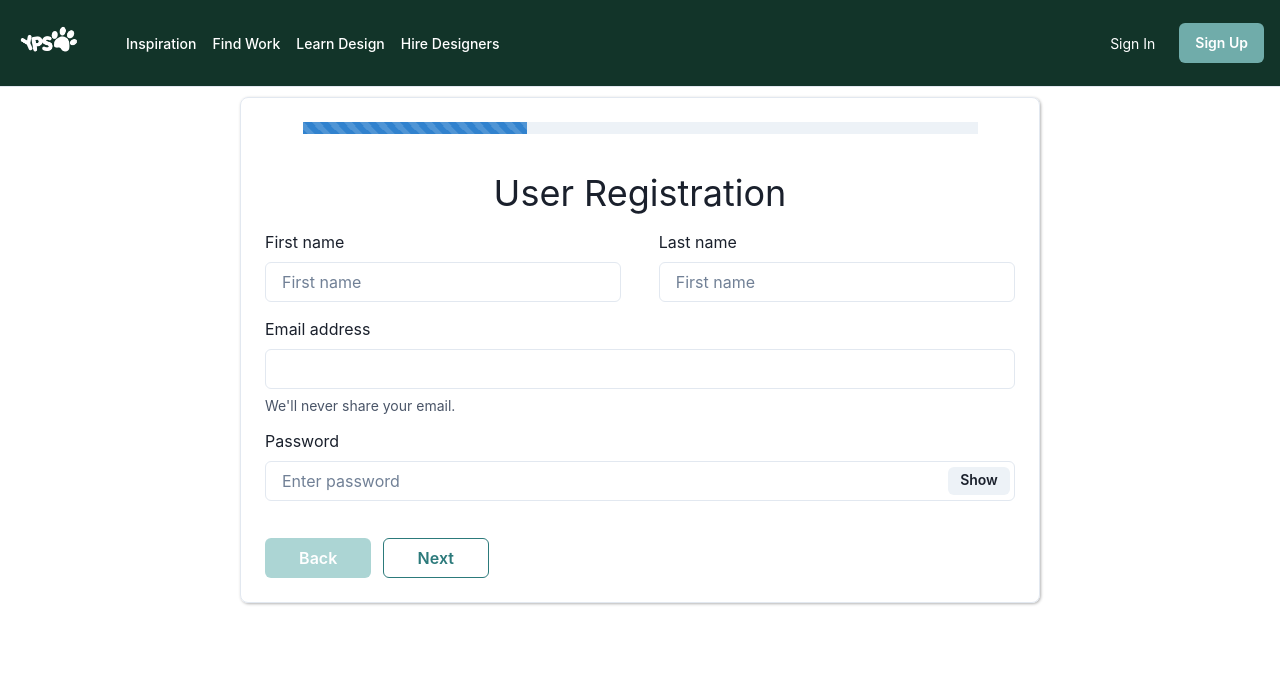
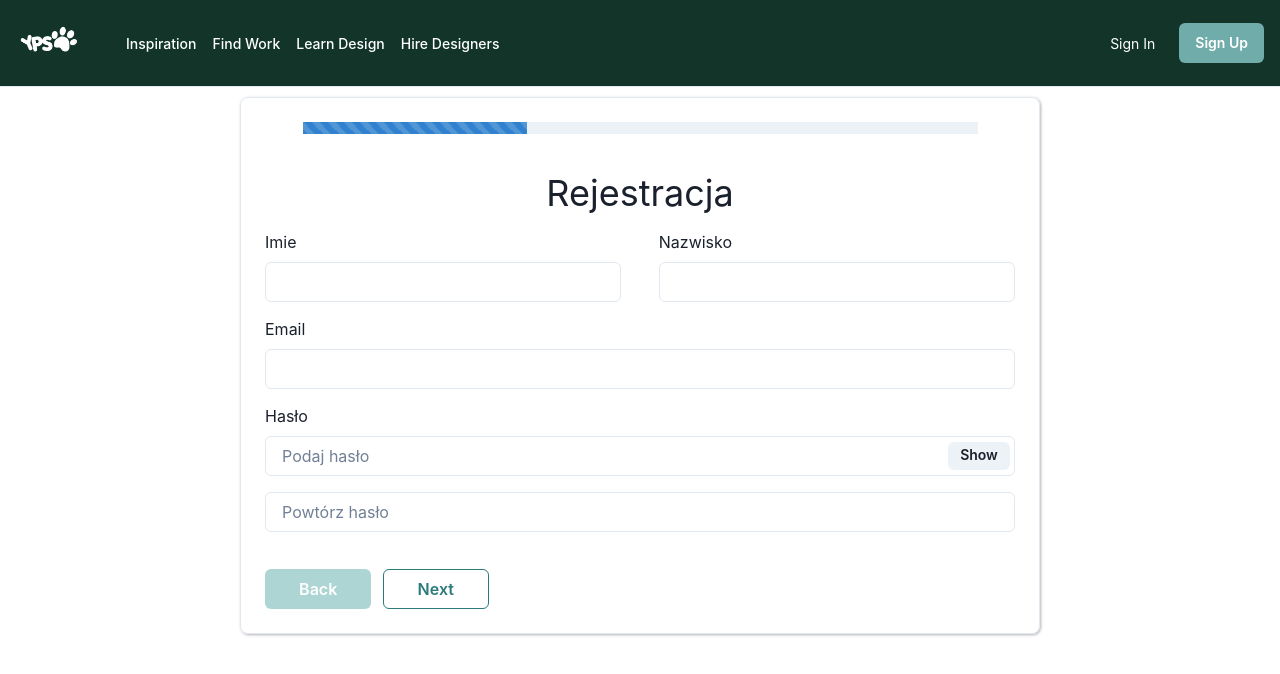
Before and after one commit to kczmrz/YourPetStory, a Next.js app: page /register in a window 1280 px wide. Shown: the top 674 px of the page. Built offline with nearby package versions, Linux system fonts and the light colour scheme.

Commit message:
Change sentences language to polish and add input for age

```diff
--- a/src/components/registerPage/firstStep.tsx
+++ b/src/components/registerPage/firstStep.tsx
@@ -9,40 +9,39 @@ export default function FirstStep() {
     return (
         <>
           <Heading w="100%" textAlign={'center'} fontWeight="normal" mb="2%">
-            User Registration
+            Rejestracja
           </Heading>
           <Flex>
             <FormControl mr="5%">
               <FormLabel htmlFor="first-name" fontWeight={'normal'}>
-                First name
+                Imie
               </FormLabel>
-              <Input id="first-name" placeholder="First name" />
+              <Input id="first-name" />
             </FormControl>
 
             <FormControl>
               <FormLabel htmlFor="last-name" fontWeight={'normal'}>
-                Last name
+                Nazwisko
               </FormLabel>
-              <Input id="last-name" placeholder="First name" />
+              <Input id="last-name" />
             </FormControl>
           </Flex>
           <FormControl mt="2%">
             <FormLabel htmlFor="email" fontWeight={'normal'}>
-              Email address
+              Email
             </FormLabel>
             <Input id="email" type="email" />
-            <FormHelperText>We'll never share your email.</FormHelperText>
           </FormControl>
 
           <FormControl>
             <FormLabel htmlFor="password" fontWeight={'normal'} mt="2%">
-              Password
+              Hasło
             </FormLabel>
-            <InputGroup size="md">
+            <InputGroup size="md" marginBottom={"1rem"}>
               <Input
                 pr="4.5rem"
                 type={show ? 'text' : 'password'}
-                placeholder="Enter password"
+                placeholder="Podaj hasło"
               />
               <InputRightElement width="4.5rem">
                 <Button h="1.75rem" size="sm" onClick={handleClick}>
@@ -50,6 +49,13 @@ export default function FirstStep() {
                 </Button>
               </InputRightElement>
             </InputGroup>
+            <InputGroup size="md">
+              <Input
+                pr="4.5rem"
+                type={show ? 'text' : 'password'}
+                placeholder="Powtórz hasło"
+              />
+            </InputGroup>
           </FormControl>
         </>
       );
--- a/src/components/registerPage/secondStep.tsx
+++ b/src/components/registerPage/secondStep.tsx
@@ -8,8 +8,28 @@ export default function SecondStep() {
     return (
         <>
           <Heading w="100%" textAlign={'center'} fontWeight="normal" mb="2%">
-            User Details
+            Dane użytkownika
           </Heading>
+          <FormControl as={GridItem} mb={"1rem"}>
+            <FormLabel
+              fontSize="sm"
+              fontWeight="md"
+              color="gray.700"
+              _dark={{
+                color: 'gray.50',
+            }}>
+              Wiek
+            </FormLabel>
+            <Input
+              type="number"
+              focusBorderColor="brand.400"
+              shadow="sm"
+              size="sm"
+              w="full"
+              rounded="md"
+            >
+            </Input>
+          </FormControl>
           <FormControl as={GridItem} colSpan={[6, 3]}>
             <FormLabel
               htmlFor="country"
@@ -19,13 +39,13 @@ export default function SecondStep() {
               _dark={{
                 color: 'gray.50',
               }}>
-              Country / Region
+              Państwo
             </FormLabel>
             <Select
               id="country"
               name="country"
               autoComplete="country"
-              placeholder="Select option"
+              placeholder="Wybierz"
               focusBorderColor="brand.400"
               shadow="sm"
               size="sm"
@@ -47,7 +67,7 @@ export default function SecondStep() {
                 color: 'gray.50',
               }}
               mt="2%">
-              Street address
+              Ulica
             </FormLabel>
             <Input
               type="text"
@@ -72,7 +92,7 @@ export default function SecondStep() {
                 color: 'gray.50',
               }}
               mt="2%">
-              City
+              Miasto
             </FormLabel>
             <Input
               type="text"
@@ -86,56 +106,6 @@ export default function SecondStep() {
               rounded="md"
             />
           </FormControl>
-
-          <FormControl as={GridItem} colSpan={[6, 3, null, 2]}>
-            <FormLabel
-              htmlFor="state"
-              fontSize="sm"
-              fontWeight="md"
-              color="gray.700"
-              _dark={{
-                color: 'gray.50',
-              }}
-              mt="2%">
-              State / Province
-            </FormLabel>
-            <Input
-              type="text"
-              name="state"
-              id="state"
-              autoComplete="state"
-              focusBorderColor="brand.400"
-              shadow="sm"
-              size="sm"
-              w="full"
-              rounded="md"
-            />
-          </FormControl>
-
-          <FormControl as={GridItem} colSpan={[6, 3, null, 2]}>
-            <FormLabel
-              htmlFor="postal_code"
-              fontSize="sm"
-              fontWeight="md"
-              color="gray.700"
-              _dark={{
-                color: 'gray.50',
-              }}
-              mt="2%">
-              ZIP / Postal
-            </FormLabel>
-            <Input
-              type="text"
-              name="postal_code"
-              id="postal_code"
-              autoComplete="postal-code"
-              focusBorderColor="brand.400"
-              shadow="sm"
-              size="sm"
-              w="full"
-              rounded="md"
-            />
-          </FormControl>
         </>
       );
 }
```
